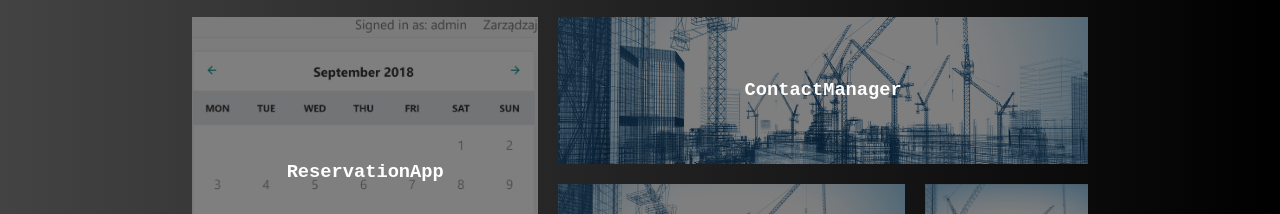
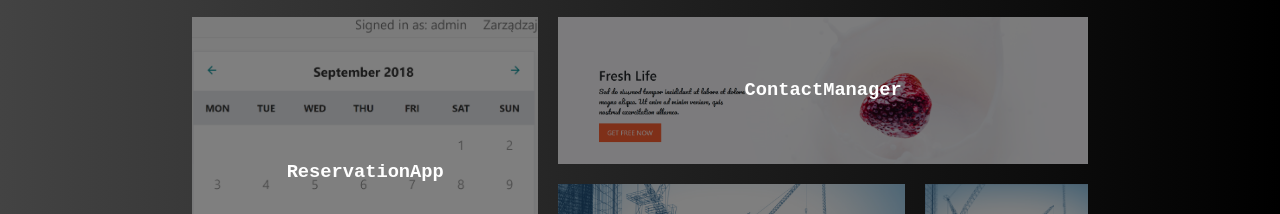
Before and after one commit to ZygmuntBuszyk/Portfolio, a website built with webpack: page index.html in a window 1280 px wide. Shown: the part 353-567 px from the top of the page. Built offline with nearby package versions, Linux system fonts and the light colour scheme; files whose address does not match are found by name.

Commit message:
Update main.css

```diff
--- a/src/css/main.css
+++ b/src/css/main.css
@@ -505,7 +505,7 @@ a:hover ~ .test2 {
   background-position: center;
 }
 .item-five {
-  background-image: url('/pics/construction.jpg');
+  background-image: url('/pics/b4sasswp.png');
   background-size: cover;
   background-position: center;
 }
```
